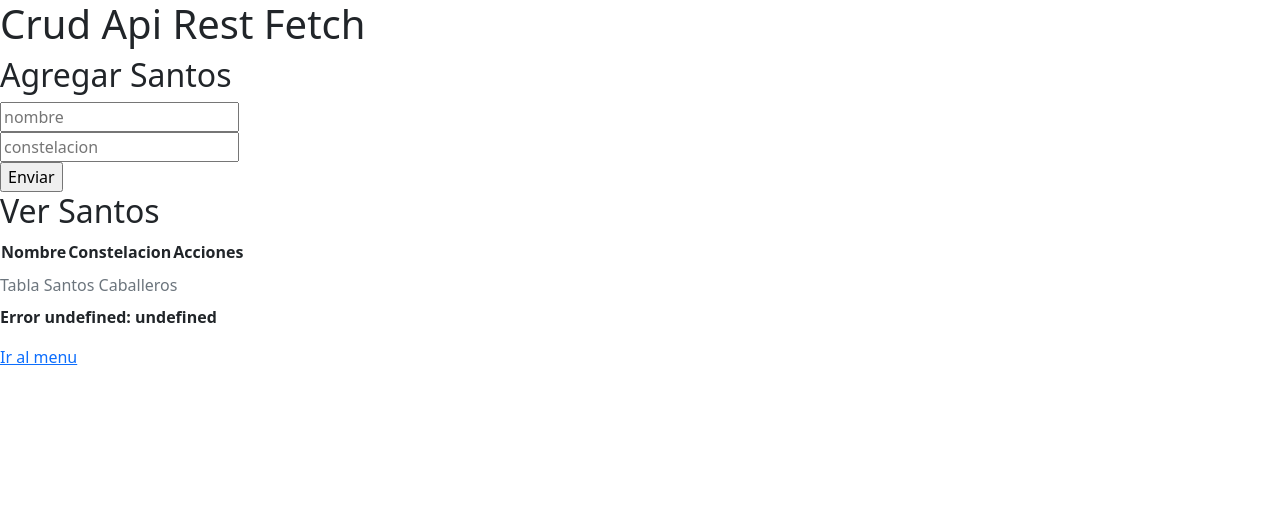
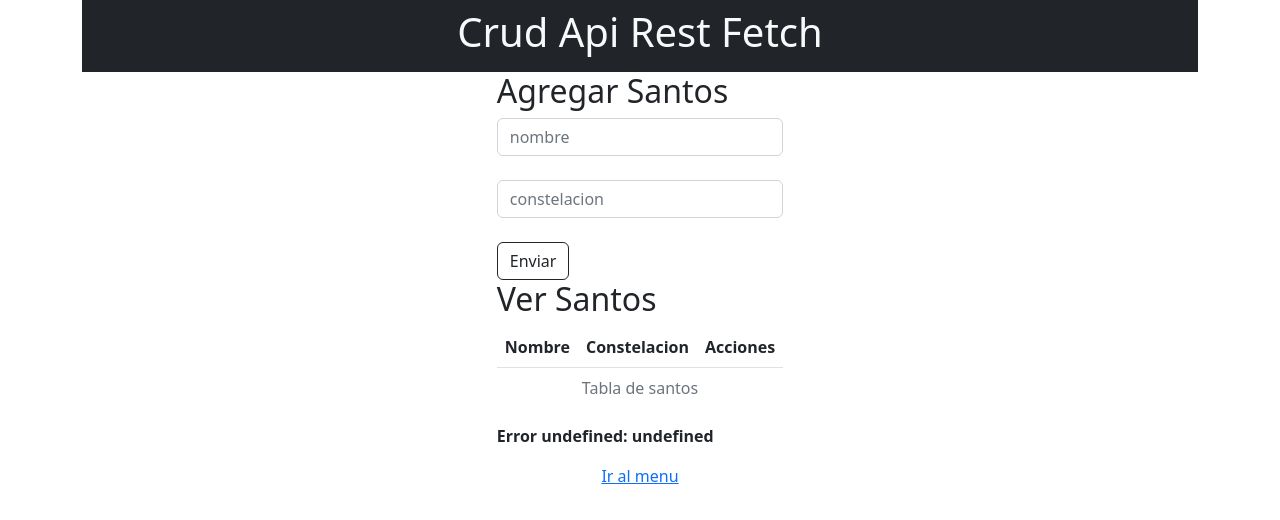
Before and after one commit to millergallegof/Taller-Kata, a plain HTML site: page crudFetch.html in a window 1280 px wide. Drawn offline with nearby package versions, Linux system fonts and the light colour scheme; no server answers.

Commit message:
Estilos Pagina de Peticiones Fetch y menu

```diff
--- a/assets/db.json
+++ b/assets/db.json
@@ -1,9 +1,9 @@
 {
   "santos": [
     {
-      "id": 1,
       "nombre": "Seiya",
-      "constelacion": "Pegaso"
+      "constelacion": "Pegaso",
+      "id": 1
     },
     {
       "id": 2,
--- a/crudFetch.html
+++ b/crudFetch.html
@@ -14,25 +14,28 @@
 </head>
 
 <body>
-
-    <h1>Crud Api Rest Fetch</h1>
+    <div class="container">
+        <nav class="navbar navbar-dark bg-dark justify-content-center">
+            <h1 class="text-light">Crud Api Rest Fetch</h1>
+        </nav>
+        <div class="d-flex justify-content-center">
             <section class="crud">
                 <article>
                     <h2 class="crud-title">Agregar Santos</h2>
                     <form class="crud-form">
-                <input type="text" name="nombre" placeholder="nombre" required>
+                        <input class="form-control" type="text" name="nombre" placeholder="nombre" required>
                         <br>
-                <input type="text" name="constelacion" placeholder="constelacion" required>
+                        <input class="form-control" type="text" name="constelacion" placeholder="constelacion" required>
                         <br>
-                <input type="submit" value="Enviar">
+                        <input class="btn btn-outline-dark" type="submit" value="Enviar">
                         <input type="hidden" name="id">
                     </form>
                 </article>
                 <article>
                     <h2>Ver Santos</h2>
-            <table id="crud-table">
-                <caption>Tabla Santos Caballeros</caption>
-                <thead>
+                    <table class="table" id="crud-table">
+                        <caption class="text-center">Tabla de santos</caption>
+                        <thead class="thead-dark">
                             <tr>
                                 <th>Nombre</th>
                                 <th>Constelacion</th>
@@ -44,7 +47,11 @@
                     </table>
                 </article>
             </section>
-    <a href="./index.html">Ir al menu</a>
+        </div>
+        <div class="d-flex justify-content-center">
+            <a class="flex-column" href="./index.html">Ir al menu</a>
+        </div>
+    </div>
     <template id="crud-template">
         <tr>
             <td class="name"></td>
```
Also changed, not shown: index.html (+1 -1 lines). Lines whose indentation alone changed are shown as unchanged.
